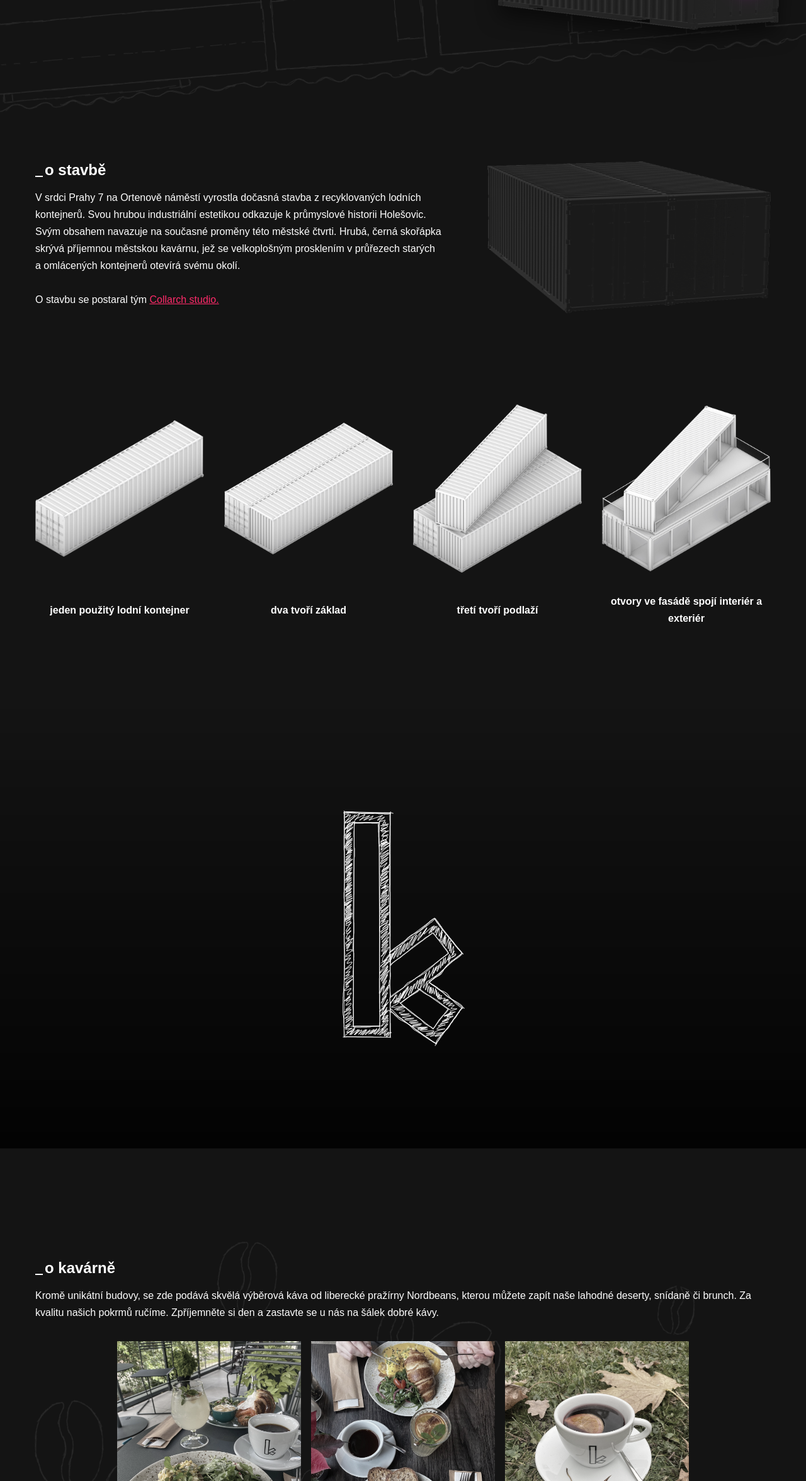
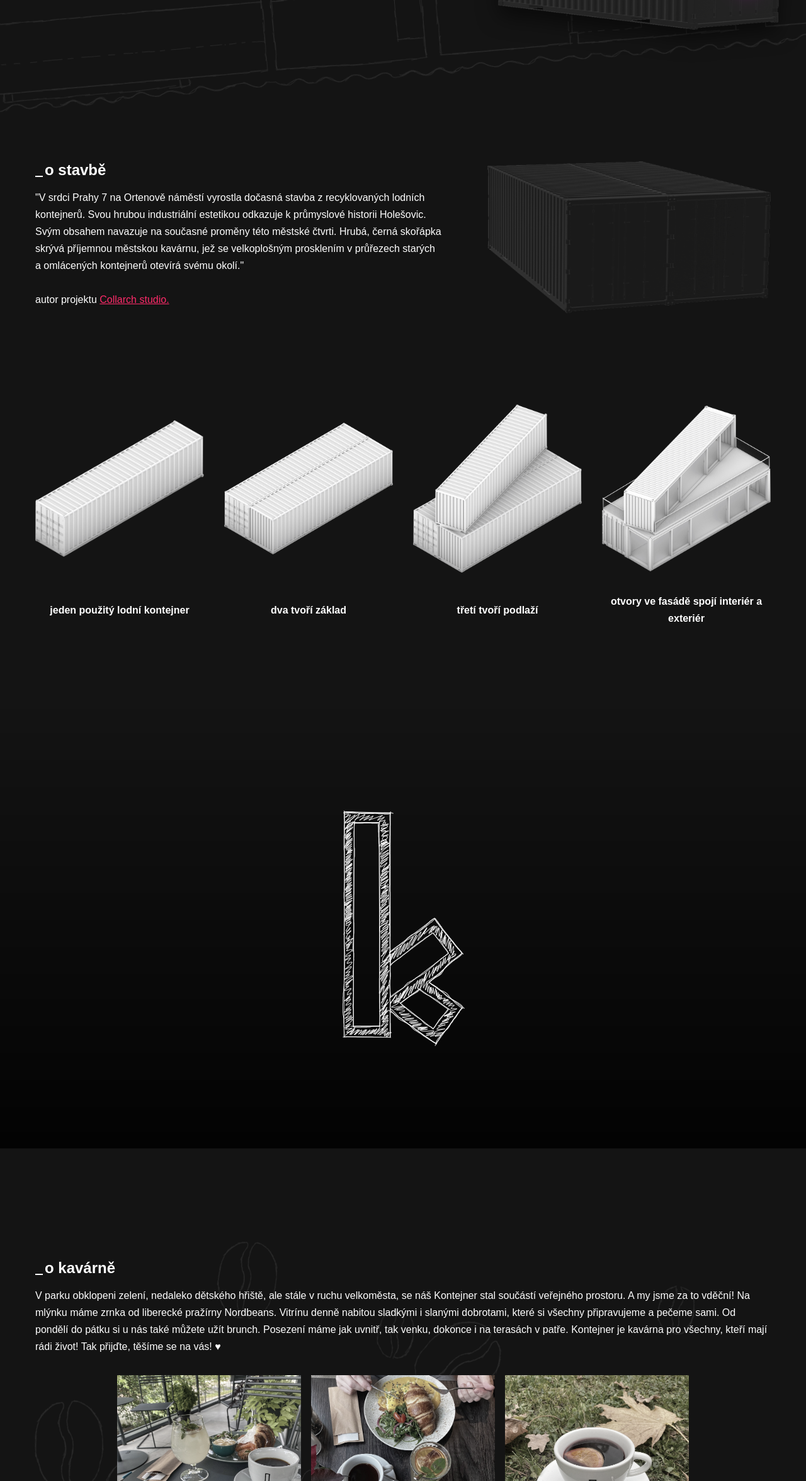
Before and after one commit to tomasborek/kontejner-frontend, a Next.js app: page / in a window 1280 px wide. Shown: the part 736-3087 px from the top of the page at 63% size. Built offline with nearby package versions, Linux system fonts and the light colour scheme; some icons are missing; a web font is replaced by a local one.

Commit message:
Změna textů

```diff
--- a/pages/index.tsx
+++ b/pages/index.tsx
@@ -43,14 +43,15 @@ const AboutSection = () => {
         <div className={style.text}>
           <h2>o stavbě</h2>
           <p>
-            V srdci Prahy 7 na Ortenově náměstí vyrostla dočasná stavba z
+            "V srdci Prahy 7 na Ortenově náměstí vyrostla dočasná stavba z
             recyklovaných lodních kontejnerů. Svou hrubou industriální estetikou
             odkazuje k průmyslové historii Holešovic. <br /> Svým obsahem
             navazuje na současné proměny této městské čtvrti. Hrubá, černá
             skořápka skrývá příjemnou městskou kavárnu, jež se velkoplošným
             prosklením v průřezech starých <br /> a omlácených kontejnerů
-            otevírá svému okolí.
-            <br /> <br />O stavbu se postaral tým{" "}
+            otevírá svému okolí."
+            <br /> <br />
+            autor projektu{" "}
             <Link href="https://www.collarch.cz/" passHref>
               <a target={"_blank"}>Collarch studio.</a>
             </Link>
@@ -83,10 +84,14 @@ const CoffeeSection = () => {
         <div className={style.text}>
           <h2>o kavárně</h2>
           <p>
-            Kromě unikátní budovy, se zde podává skvělá výběrová káva od
-            liberecké pražírny Nordbeans, kterou můžete zapít naše lahodné
-            deserty, snídaně či brunch. Za kvalitu našich pokrmů ručíme.
-            Zpříjemněte si den a zastavte se u nás na šálek dobré kávy.
+            V parku obklopeni zelení, nedaleko dětského hřiště, ale stále v
+            ruchu velkoměsta, se náš Kontejner stal součástí veřejného prostoru.
+            A my jsme za to vděční! Na mlýnku máme zrnka od liberecké pražírny
+            Nordbeans. Vitrínu denně nabitou sladkými i slanými dobrotami, které
+            si všechny připravujeme a pečeme sami. Od pondělí do pátku si u nás
+            také můžete užít brunch. Posezení máme jak uvnitř, tak venku,
+            dokonce i na terasách v patře. Kontejner je kavárna pro všechny,
+            kteří mají rádi život! Tak přijďte, těšíme se na vás! ♥
           </p>
         </div>
         <div ref={ref} className={style.photos}>
```
